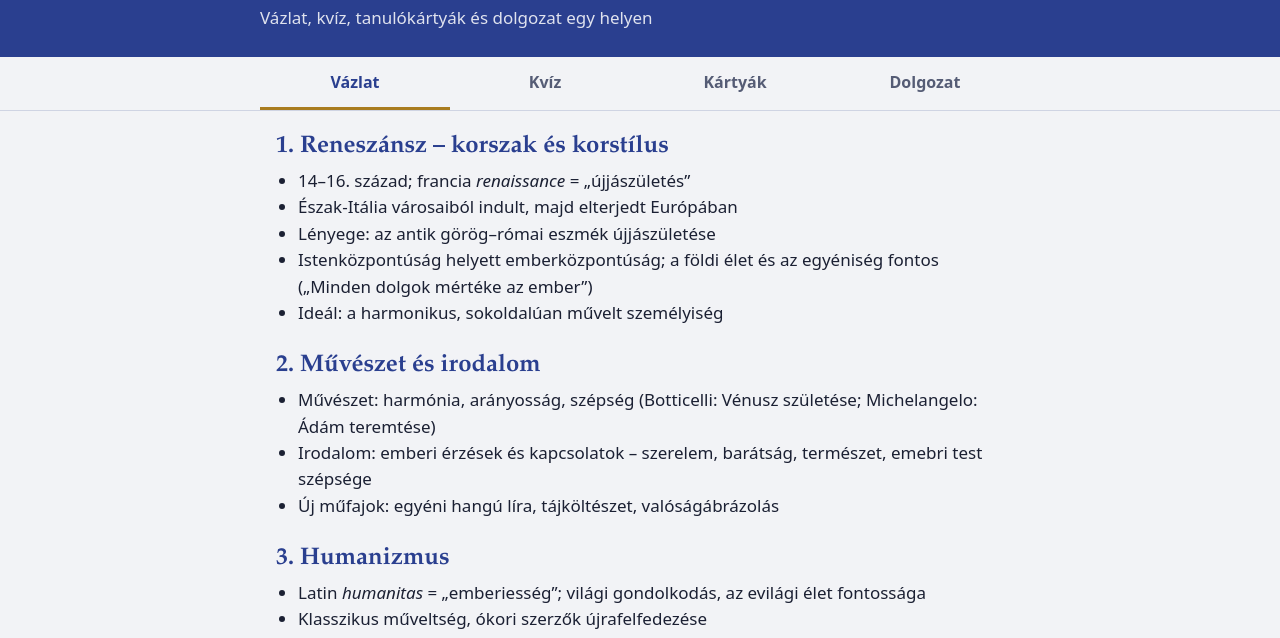
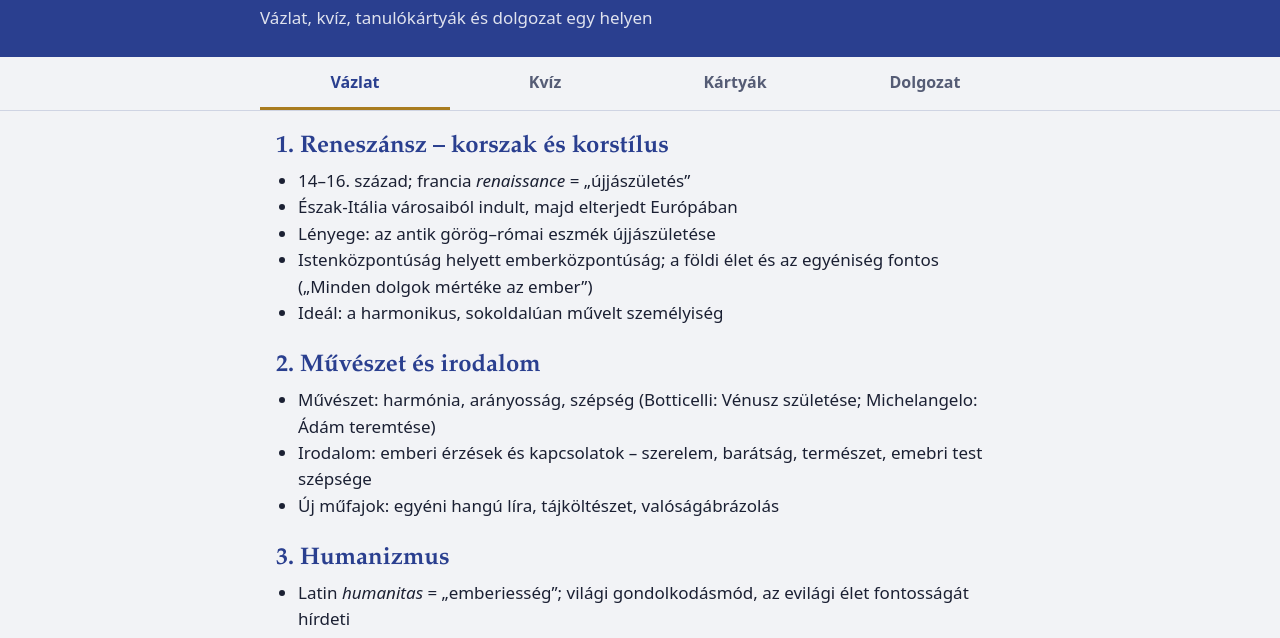
Before and after one commit to maximfabok00-cloud/Irodalom-Doga-Vazlat, a plain HTML site: page index.html in a window 1280 px wide. Shown: the part 156-794 px from the top of the page. Drawn offline with Linux system fonts and the light colour scheme.

Commit message:
Refine humanizmus section in index.html

```diff
--- a/index.html
+++ b/index.html
@@ -75,8 +75,8 @@ button:focus-visible,input:focus-visible{outline:3px solid var(--gold);outline-o
 </ul>
 <h2>3. Humanizmus</h2>
 <ul>
-<li>Latin <i>humanitas</i> = „emberiesség”; világi gondolkodás, az evilági élet fontossága</li>
-<li>Klasszikus műveltség, ókori szerzők újrafelfedezése</li>
+<li>Latin <i>humanitas</i> = „emberiesség”; világi gondolkodásmód, az evilági élet fontosságát hírdeti</li>
+<li>Tudós magatartás: klasszikus műveltség</li>
 <li>Polihisztor-eszmény: Leonardo da Vinci (festő, mérnök, feltaláló, zeneszerző, író)</li>
 </ul>
 <h2>4. Reformáció</h2>
@@ -185,7 +185,7 @@ const C=[
 ["Reneszánsz világszemlélete","Emberközpontúság, földi élet és egyéniség; „Minden dolgok mértéke az ember”"],
 ["Reneszánsz művészet","Harmónia, arányosság, szépség – Botticelli: Vénusz születése, Michelangelo: Ádám teremtése"],
 ["Reneszánsz irodalom","Szerelem, barátság, természet, emberi test szépsége; egyéni hangú líra, tájköltészet, valóságábrázolás"],
-["Humanizmus","Latin humanitas = emberiesség; világi gondolkodás, klasszikus műveltség, ókori szerzők újrafelfedezése"],
+["Humanizmus","Latin humanitas = emberiesség; világi gondolkodás,Tudós magatartás: klasszikus műveltség"],
 ["Polihisztor","Sokoldalúan művelt, több tudományban és művészetben jártas ember – pl. Leonardo da Vinci"],
 ["Reformáció","Latin reformatio = megújítás; 16. századi hitújító mozgalom"],
 ["A reformáció kettős jellege","Szellemi irányzat (nemzeti nyelvű irodalom) és vallási mozgalom (katolikus egyház megújítása)"],
```
